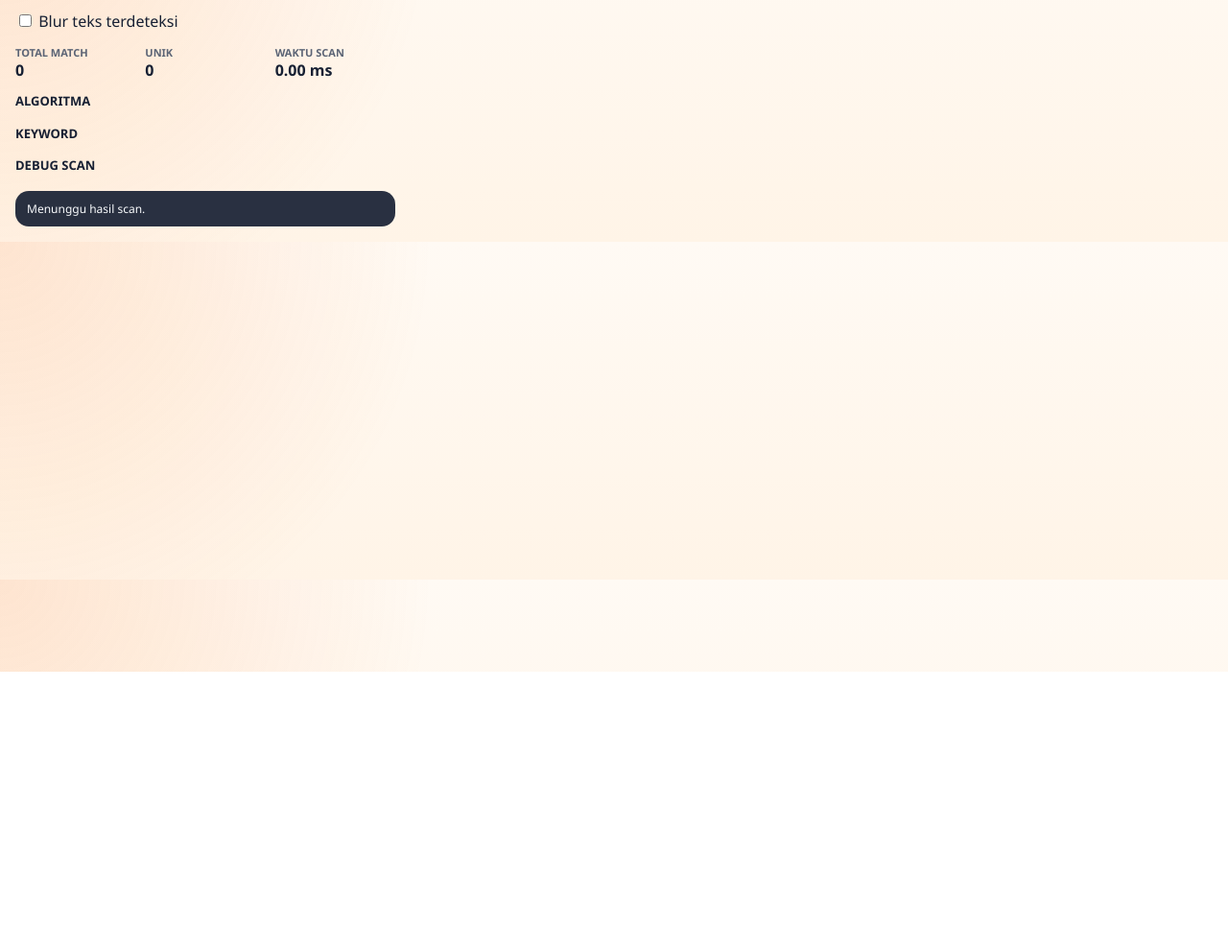
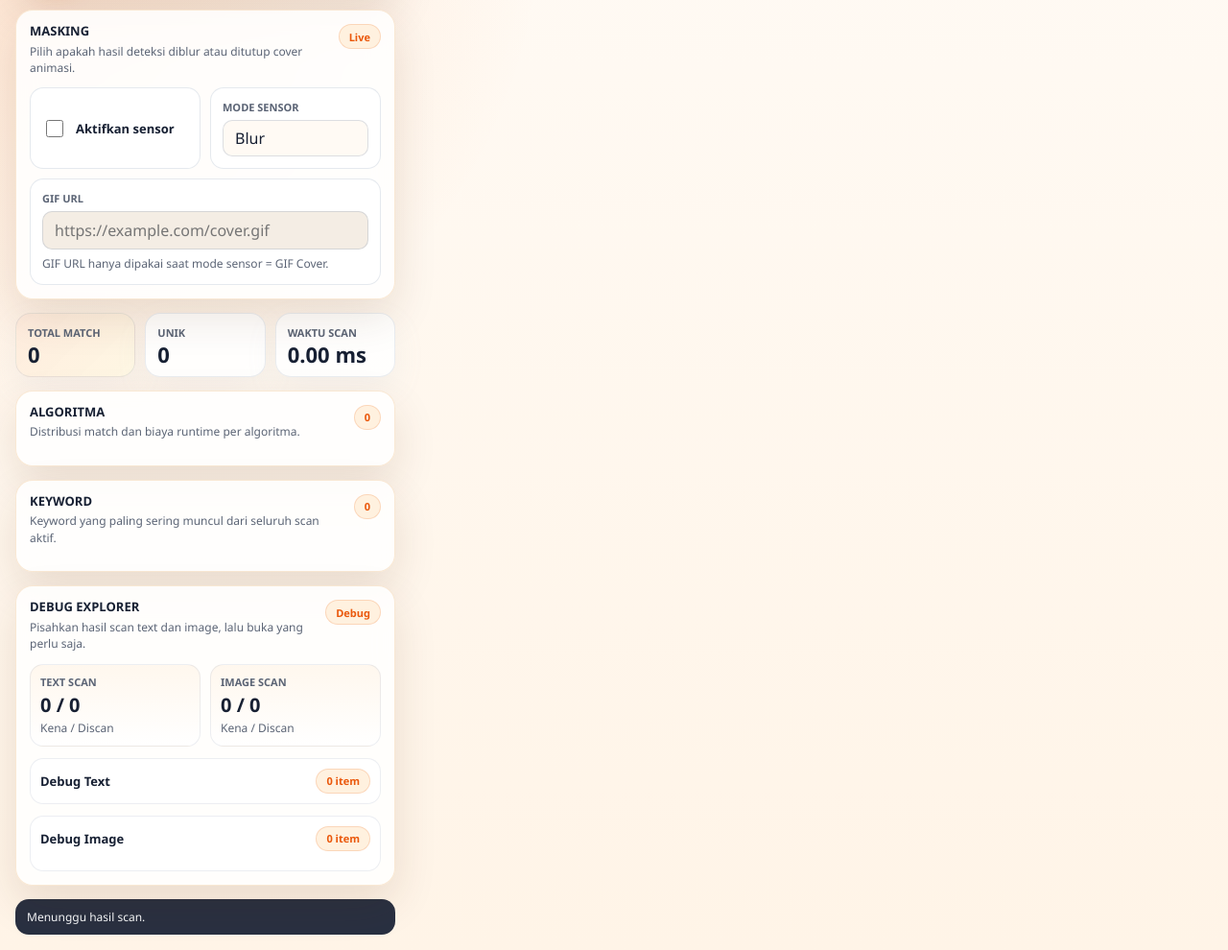
Before and after one commit to BryannPPH/Tubes3_MAXWIN777, a website built with Vite: page popup.html in a window 1280 px wide. Shown: the part 100-1090 px from the top of the page at 96% size. Before the commit the page ends 800 px from the top, so only its background shows below. Built offline with nearby package versions, Linux system fonts and the light colour scheme; some packages are replaced by stand-ins of ours; no server answers.

Commit message:
feat: implement gif, and better pop up

```diff
--- a/package.json
+++ b/package.json
@@ -5,7 +5,7 @@
   "type": "module",
   "scripts": {
     "dev": "vite",
-    "build": "tsc && vite build && vite build --config vite.content.config.ts",
+    "build": "tsc && vite build && vite build --config vite.background.config.ts && vite build --config vite.content.config.ts",
     "preview": "vite preview"
   },
   "devDependencies": {
--- a/popup.html
+++ b/popup.html
@@ -7,52 +7,128 @@
   </head>
   <body>
     <main id="judol-popup-root" class="judol-popup">
-      <header class="popup-header">
-        <div>
-          <p class="eyebrow">Judol Detector</p>
-          <h1>Scan DOM</h1>
+      <header class="hero-card">
+        <div class="brand-lockup">
+          <img class="brand-logo" src="/Anita_Max.png" alt="Anita Max" />
+          <h1>Judol Detector</h1>
         </div>
         <button id="rescan-button" class="icon-button" type="button" title="Rescan halaman">
-          R
+          ↻
         </button>
       </header>
 
-      <section class="control-row">
-        <label class="toggle">
-          <input id="blur-toggle" type="checkbox" />
-          <span>Blur teks terdeteksi</span>
-        </label>
+      <section class="surface-card control-card">
+        <div class="section-heading">
+          <div>
+            <h2>Masking</h2>
+            <p class="section-copy">Pilih apakah hasil deteksi diblur atau ditutup cover animasi.</p>
+          </div>
+          <span class="section-badge">Live</span>
+        </div>
+
+        <div class="control-grid">
+          <label class="toggle-pill">
+            <input id="mask-toggle" type="checkbox" />
+            <span>Aktifkan sensor</span>
+          </label>
+
+          <label class="field">
+            <span class="field-label">Mode sensor</span>
+            <select id="mask-mode" class="field-input">
+              <option value="blur">Blur</option>
+              <option value="gif">GIF Cover</option>
+            </select>
+          </label>
+
+          <label class="field field-full">
+            <span class="field-label">GIF URL</span>
+            <input
+              id="gif-url"
+              class="field-input"
+              type="url"
+              placeholder="https://example.com/cover.gif"
+            />
+            <span id="gif-help" class="field-help">
+              Kosongkan untuk pakai cover animasi bawaan.
+            </span>
+          </label>
+        </div>
       </section>
 
       <section class="metric-grid" aria-live="polite">
-        <div>
-          <span class="metric-label">Total match</span>
+        <div class="metric-card metric-card-accent">
+          <span class="metric-label">Total Match</span>
           <strong id="total-matches">0</strong>
         </div>
-        <div>
+        <div class="metric-card">
           <span class="metric-label">Unik</span>
           <strong id="unique-detections">0</strong>
         </div>
-        <div>
+        <div class="metric-card">
           <span class="metric-label">Waktu Scan</span>
           <strong id="scan-duration">0.00 ms</strong>
         </div>
       </section>
 
-      <section>
-        <h2>Algoritma</h2>
+      <section class="surface-card">
+        <div class="section-heading">
+          <div>
+            <h2>Algoritma</h2>
+            <p class="section-copy">Distribusi match dan biaya runtime per algoritma.</p>
+          </div>
+          <span id="algorithm-total" class="section-badge">0</span>
+        </div>
         <div id="algorithm-list" class="stack"></div>
       </section>
 
-      <section>
-        <h2>Keyword</h2>
+      <section class="surface-card">
+        <div class="section-heading">
+          <div>
+            <h2>Keyword</h2>
+            <p class="section-copy">Keyword yang paling sering muncul dari seluruh scan aktif.</p>
+          </div>
+          <span id="keyword-total" class="section-badge">0</span>
+        </div>
         <div id="keyword-list" class="stack"></div>
       </section>
 
-      <section>
-        <h2>Debug Scan</h2>
-        <div id="debug-metrics" class="debug-metrics"></div>
-        <div id="debug-list" class="debug-list"></div>
+      <section class="surface-card">
+        <div class="section-heading">
+          <div>
+            <h2>Debug Explorer</h2>
+            <p class="section-copy">Pisahkan hasil scan text dan image, lalu buka yang perlu saja.</p>
+          </div>
+          <span class="section-badge">Debug</span>
+        </div>
+
+        <div class="debug-overview-grid">
+          <div class="debug-overview-card">
+            <span class="debug-overview-label">Text Scan</span>
+            <strong id="debug-text-overview">0 / 0</strong>
+            <p>Kena / Discan</p>
+          </div>
+          <div class="debug-overview-card">
+            <span class="debug-overview-label">Image Scan</span>
+            <strong id="debug-image-overview">0 / 0</strong>
+            <p>Kena / Discan</p>
+          </div>
+        </div>
+
+        <details id="debug-text-panel" class="debug-panel">
+          <summary>
+            <span>Debug Text</span>
+            <span id="debug-text-summary" class="summary-chip">0 item</span>
+          </summary>
+          <div id="debug-text-list" class="debug-list"></div>
+        </details>
+
+        <details id="debug-image-panel" class="debug-panel" open>
+          <summary>
+            <span>Debug Image</span>
+            <span id="debug-image-summary" class="summary-chip">0 item</span>
+          </summary>
+          <div id="debug-image-list" class="debug-list"></div>
+        </details>
       </section>
 
       <p id="status-text" class="status">Menunggu hasil scan.</p>
```
Also changed, not shown: vite.background.config.ts (added, +19 -0 lines).
